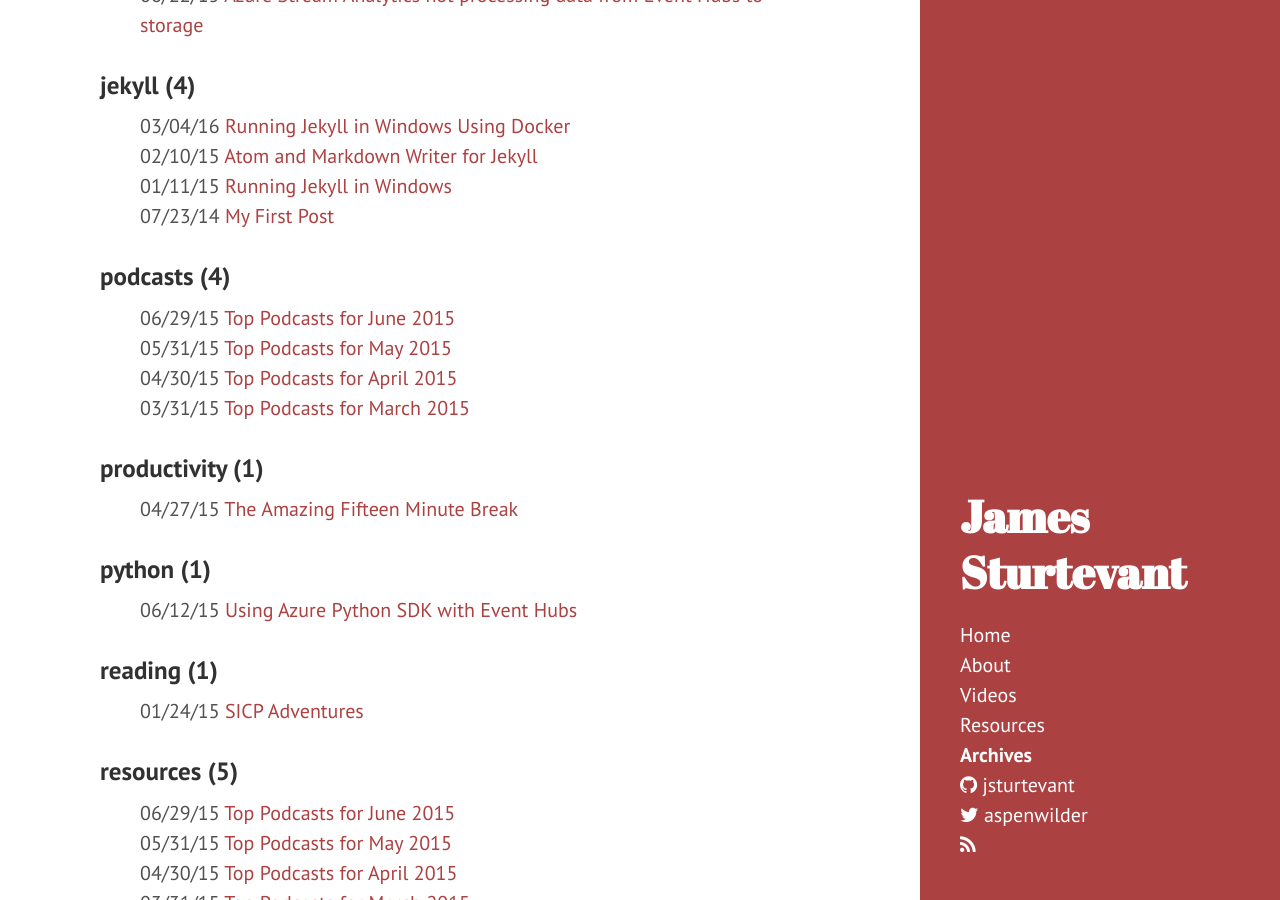
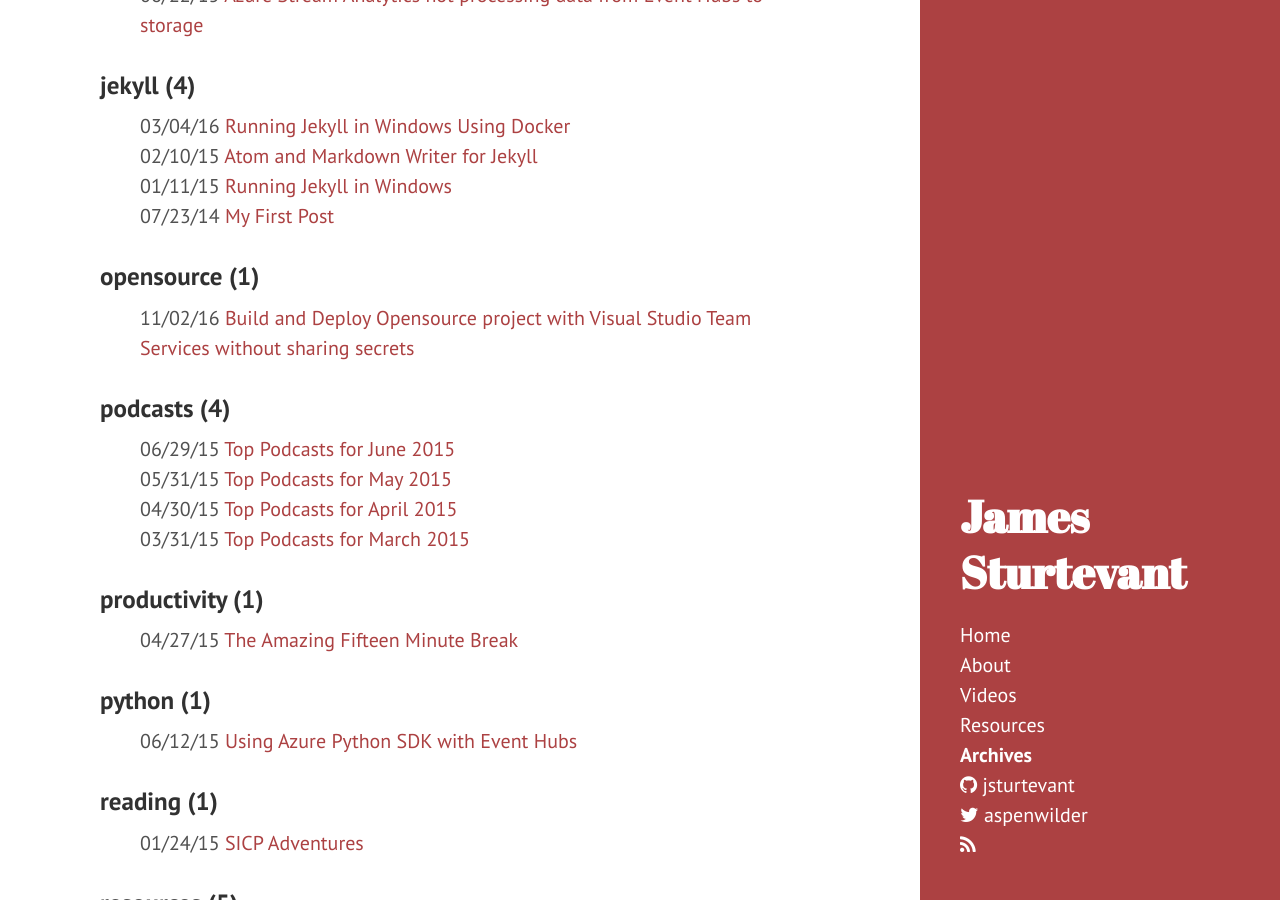
Before and after one commit to jsturtevant/jsturtevant.github.io, a Jekyll site: the page built from archives/index.html, in a window 1280 px wide and 900 px high, scrolled down 5445 px. Built offline with Jekyll 4.4.1, drawn with Linux system fonts in a browser that asks for light colours; nearby versions of some CDN libraries.

Commit message:
added category

```diff
--- a/_posts/2016-11-02-Build-and-Deploy-Opensource-project-with-Visual-Studio-Team-Services-without-sharing-secrets.md
+++ b/_posts/2016-11-02-Build-and-Deploy-Opensource-project-with-Visual-Studio-Team-Services-without-sharing-secrets.md
@@ -5,6 +5,7 @@ date: "2016-11-02"
 categories:
   - xamarin
   - vsts
+  - opensource
 ---
 
 When working with an opensource project it is important to not keep the keys in your source control, otherwise [this happens](https://wptavern.com/ryan-hellyers-aws-nightmare-leaked-access-keys-result-in-a-6000-bill-overnight).  We all know we need to keep the secrects out of public source code but how do have a Continuous Integration/Continuous Deployment setup in the case of an open source project?  One solution to keep secrets out of the source code is to use envirornment varibables.  At runtime you read the enviroment variables that have been set up for the given environment.
```
